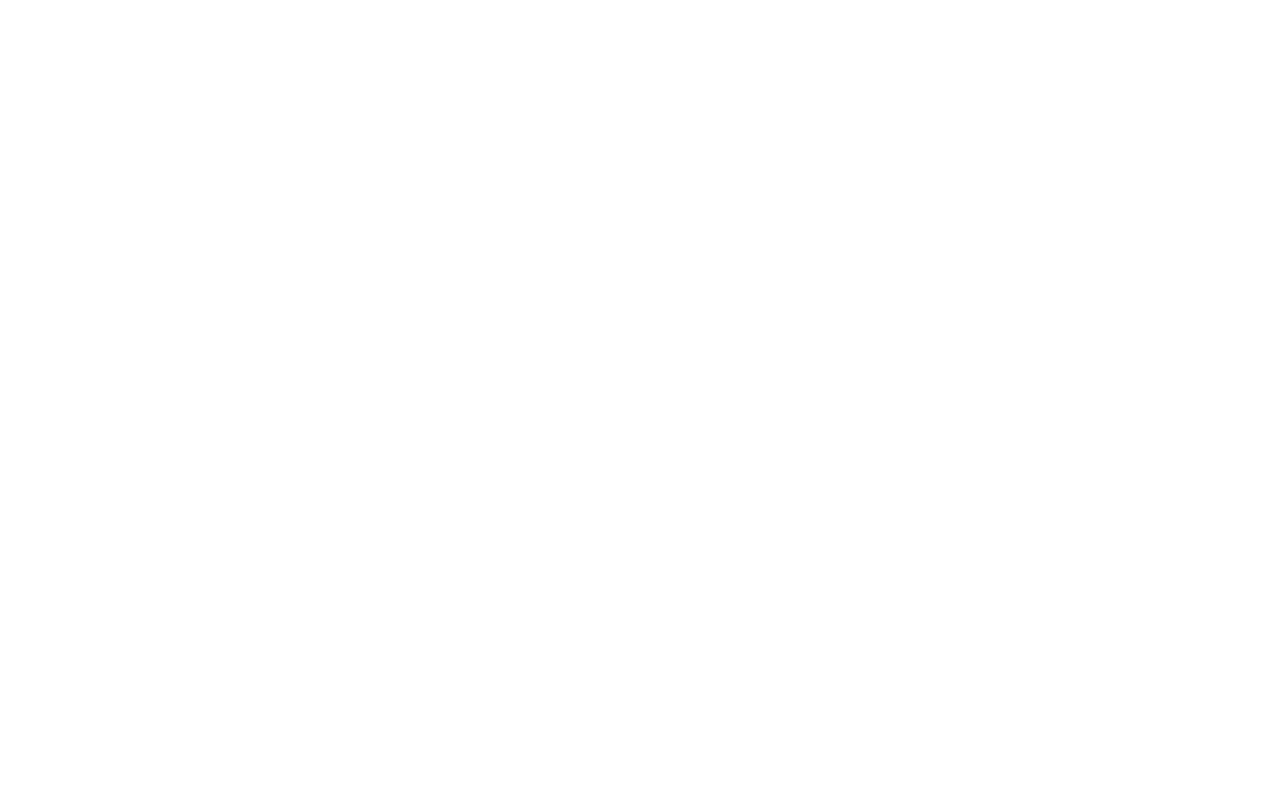
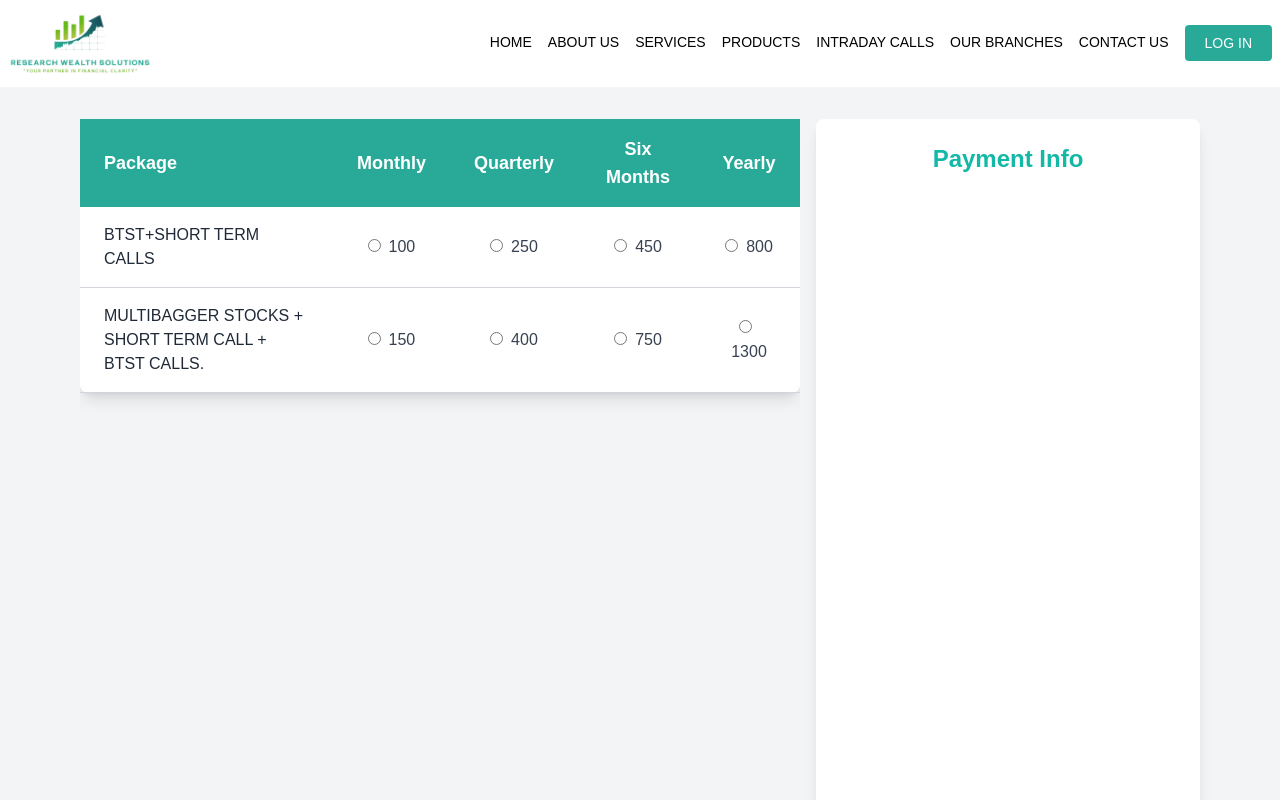
Before and after one commit to amitpateloffical/Research-Wealth-Solutions--React, a React (Vite) app: page /services in a window 1280 px wide. Before the commit this address had no page. Shown: the top 800 px of the page. Built offline with nearby package versions, Linux system fonts and the light colour scheme.

Commit message:
all pages

```diff
--- a/src/App.jsx
+++ b/src/App.jsx
@@ -4,6 +4,9 @@
 import Home from './pages/Home'
 import Login from './components/Login'
 import AboutUs from './pages/AboutUs'
+import Services from './pages/Services'
+import Products from './pages/Products'
+import IntradayCalls from './pages/IntradayCalls'
 
 function App() {
   return (
@@ -12,8 +15,11 @@
       <Routes>
         <Route path="/" element={<StaticLayout />}>
         <Route path="/login" element={<Login />} />
-          <Route path="" element={<Home />} />
+          <Route path="/" element={<Home />} />
           <Route path="/about-us" element={<AboutUs />} />
+          <Route path="/services" element={<Services />} />
+          <Route path="/products" element={<Products />} />
+          <Route path="/intraday-calls" element={<IntradayCalls/>} />
 
         </Route>
       </Routes>
--- a/src/components/Footer.jsx
+++ b/src/components/Footer.jsx
@@ -54,7 +54,7 @@
                                              {/* <span className="text-lg inline-block pt-1"><Location01Icon /></span> */}
                                              <a href="#" target="_blank">SCO 150 & 55, Bridge Market, 17C, Sector 17, Chandigarh, 160017.</a>
                                         </div>
-                                        <a className="flex gap-3 items-center" href={`tel:+910000000000`}>+91 00000 00000</a>
+                                        <a className="flex gap-3 items-center" href={`tel:+910000000000`}>+91 7693898747</a>
                                         <a className="flex gap-3 items-center" href={`mailto:info@example.com`}>info@researchwealthsolutions.com</a>
                                         <div className="social flex gap-2 sm:gap-3 items-center mt-2">
                                              <a href="#" target="_blank" className="border border-black rounded-full grid place-items-center w-8 h-8 text-sm sm:text-lg hover:bg-customTheme-theme2 hover:text-white hover:border-customTheme-theme1"><FaInstagram /></a>
--- a/src/components/Header.jsx
+++ b/src/components/Header.jsx
@@ -13,9 +13,9 @@
                          <div className="flex gap-4 items-center">
                               <Link to="/" className="uppercase font-medium text-sm border-b-2 border-transparent transition-colors duration-300 hover:border-customTheme-theme1">Home</Link>
                               <Link to="/about-us" className="uppercase font-medium text-sm border-b-2 border-transparent transition-colors duration-300 hover:border-customTheme-theme1">About Us</Link>
-                              <Link to="/" className="uppercase font-medium text-sm border-b-2 border-transparent transition-colors duration-300 hover:border-customTheme-theme1">Services</Link>
-                              <Link to="/" className="uppercase font-medium text-sm border-b-2 border-transparent transition-colors duration-300 hover:border-customTheme-theme1">Products</Link>
-                              <Link to="/" className="uppercase font-medium text-sm border-b-2 border-transparent transition-colors duration-300 hover:border-customTheme-theme1">Intraday Calls</Link>
+                              <Link to="/services" className="uppercase font-medium text-sm border-b-2 border-transparent transition-colors duration-300 hover:border-customTheme-theme1">Services</Link>
+                              <Link to="/products" className="uppercase font-medium text-sm border-b-2 border-transparent transition-colors duration-300 hover:border-customTheme-theme1">Products</Link>
+                              <Link to="/intraday-calls" className="uppercase font-medium text-sm border-b-2 border-transparent transition-colors duration-300 hover:border-customTheme-theme1">Intraday Calls</Link>
                               <Link to="/" className="uppercase font-medium text-sm border-b-2 border-transparent transition-colors duration-300 hover:border-customTheme-theme1">Our Branches</Link>
                               <Link to="/" className="uppercase font-medium text-sm border-b-2 border-transparent transition-colors duration-300 hover:border-customTheme-theme1">Contact Us</Link>
                               <Link to="/login" className="uppercase font-medium text-sm cursor-pointer px-5 py-2 text-white rounded bg-customTheme-theme1 hover:bg-customTheme-theme2">
--- a/src/components/Login.jsx
+++ b/src/components/Login.jsx
@@ -15,7 +15,10 @@
 
   return (
     <div className="flex items-center justify-center min-h-screen bg-gray-100">
-      <div className="max-w-md w-full bg-white rounded-lg shadow-md p-8">
+      <div className="max-w-md w-full bg-white rounded-lg shadow-md px-8 py-8">
+        <div className="pb-4 max-w-44 mx-auto text-center">
+          <img src="/images/logo.png" alt=""  />
+        </div>
         <h2 className="text-2xl font-bold text-center text-gray-700 mb-6">
           Login to Your Account
         </h2>
@@ -34,7 +37,7 @@
               value={formData.username}
               onChange={handleChange}
               placeholder="Enter your username"
-              className="w-full mt-1 p-2 border border-gray-300 rounded-lg focus:ring-blue-500 focus:border-blue-500"
+              className="w-full mt-1 p-2 border border-gray-300 rounded-lg focus:ring-customTheme-theme1 focus:border-customTheme-theme1"
               required
             />
           </div>
@@ -54,7 +57,7 @@
               value={formData.password}
               onChange={handleChange}
               placeholder="Enter your password"
-              className="w-full mt-1 p-2 border border-gray-300 rounded-lg focus:ring-blue-500 focus:border-blue-500"
+              className="w-full mt-1 p-2 border border-gray-300 rounded-lg focus:ring-customTheme-theme1 focus:border-customTheme-theme1"
               required
             />
           </div>
@@ -64,7 +67,7 @@
             <input
               type="checkbox"
               id="remember-me"
-              className="w-4 h-4 text-blue-500 border-gray-300 rounded focus:ring-blue-400 focus:ring-opacity-25"
+              className="w-4 h-4 bg-customTheme-theme1 border-gray-300 rounded focus:ring-customTheme-theme1 focus:ring-opacity-25"
             />
             <label
               htmlFor="remember-me"
@@ -77,26 +80,26 @@
           {/* Login Button */}
           <button
             type="submit"
-            className="w-full bg-blue-500 text-white p-2 rounded-lg hover:bg-blue-600 transition duration-200"
+            className="w-full bg-customTheme-theme1 text-white p-2 rounded-lg hover:bg-green-600 transition duration-200"
           >
             Login
           </button>
         </form>
 
         {/* Divider */}
-        <div className="mt-6 flex items-center justify-between">
+        {/* <div className="mt-6 flex items-center justify-between">
           <span className="border-t flex-grow border-gray-300"></span>
           <span className="mx-3 text-sm text-gray-500">OR</span>
           <span className="border-t flex-grow border-gray-300"></span>
-        </div>
+        </div> */}
 
         {/* Sign Up Link */}
-        <p className="mt-6 text-center text-sm text-gray-600">
+        {/* <p className="mt-6 text-center text-sm text-gray-600">
           Dont have an account?{" "}
           <a href="#" className="text-blue-500 hover:underline">
             Sign Up
           </a>
-        </p>
+        </p> */}
       </div>
     </div>
   );
--- a/src/pages/AboutUs.jsx
+++ b/src/pages/AboutUs.jsx
@@ -11,7 +11,7 @@
               <p>
                 <span className="font-semibold">Research Wealth Solutions</span>,
                 led by our founder and Chief Analyst{" "}
-                <span className="font-semibold">Ms. abcd</span>, is a SEBI
+                <span className="font-semibold">Miss Shruti Mishra</span>, is a SEBI
                 Registered Research Analyst service. With her impressive academic
                 background of <span className="italic">B.Com and M.Com</span> and
                 her exceptional expertise in the Indian Financial Market, Sanchi
@@ -27,7 +27,7 @@
                 generate wealth through value investing.
               </p>
               <p>
-                Ms. abcd believes in identifying and recommending only futuristic
+                Miss Shruti Mishra believes in identifying and recommending only futuristic
                 stocks with the potential to become super multi-baggers. This
                 vision and dedication led her to clear all three SEBI (Research
                 Analyst) exams, equipping her to guide investors toward financial
@@ -114,7 +114,7 @@
                 Sector 17, Chandigarh, 160017
               </p>
               <p className="text-gray-700">
-                <strong>Phone:</strong> +91 00000 00000
+                <strong>Phone:</strong> +91 7693898747
               </p>
               <p className="text-gray-700">
                 <strong>Email:</strong> info@researchwealthsolutions.com
--- /dev/null
+++ b/src/pages/IntradayCalls.jsx
@@ -0,0 +1,8 @@
+const IntradayCalls = () => {
+    return (
+        <>
+        hey
+        </>
+    );
+};
+export default IntradayCalls;
--- /dev/null
+++ b/src/pages/Products.jsx
@@ -0,0 +1,44 @@
+import { Link } from "react-router-dom";
+const Products = () => {
+return(
+    <>
+<div className="flex  justify-center min-h-screen bg-gray-100 px-4 py-8">
+        <div className="grid grid-cols-1 md:grid-cols-2 gap-8 max-w-6xl w-1/2 h-24">
+          {/* Card 1 */}
+          <Link
+            to="/page1"
+            className="bg-white shadow-lg rounded-lg p-6 flex flex-col items-center justify-center hover:shadow-xl transition-shadow duration-300 "
+          >
+            {/* Logo */}
+            <img
+              src="/images/logo.png"
+              alt="Company Logo"
+              className="max-w-44 mx-auto mb-4"
+            />
+            {/* Heading */}
+            <h2 className="text-2xl font-bold text-teal-700">
+              Bullish India Direct
+            </h2>
+          </Link>
+
+          {/* Card 2 */}
+          <Link
+            to="/page2"
+            className="bg-white shadow-lg rounded-lg p-6 flex flex-col items-center justify-center hover:shadow-xl transition-shadow duration-300"
+          >
+            {/* Logo */}
+            <img
+              src="/images/logo.png"
+              alt="Company Logo"
+              className="max-w-44 mx-auto mb-4"
+            />
+            {/* Heading */}
+            <h2 className="text-2xl font-bold text-teal-700 ">
+            Bullish India Smallcase
+            </h2>
+          </Link>
+        </div>
+      </div>    </>
+);
+};
+export default Products;
--- /dev/null
+++ b/src/pages/Services.jsx
@@ -0,0 +1,157 @@
+const Services = () => {
+  return (
+    <>
+      <div className="flex  justify-center h-screen bg-gray-100 py-8">
+        <div className="grid grid-cols-1 md:grid-cols-[3fr_1fr] gap-4 w-full max-w-6xl px-4">
+          {/* Left Table */}
+          <div className="overflow-x-auto">
+            <table className="min-w-full table-auto border-collapse bg-white shadow-lg rounded-lg w-5/6">
+              <thead>
+                <tr className="bg-[rgb(41,170,152)] text-white">
+                  <th className="py-4 px-6 text-left text-lg">Package</th>
+                  <th className="py-4 px-6 text-center text-lg">Monthly</th>
+                  <th className="py-4 px-6 text-center text-lg">Quarterly</th>
+                  <th className="py-4 px-6 text-center text-lg">Six Months</th>
+                  <th className="py-4 px-6 text-center text-lg">Yearly</th>
+                </tr>
+              </thead>
+              <tbody>
+                <tr className="border-b border-gray-300 hover:bg-[rgb(218,245,240)]">
+                  <td className="py-4 px-6 text-left text-gray-800 font-medium">
+                    BTST+SHORT TERM CALLS
+                  </td>
+                  <td className="py-4 px-6 text-center">
+                    <input
+                      type="radio"
+                      name="monthly"
+                      id="monthly-1"
+                      className="mr-2"
+                    />
+                    <label
+                      htmlFor="monthly-1"
+                      className="text-gray-700 font-medium"
+                    >
+                      100
+                    </label>
+                  </td>
+                  <td className="py-4 px-6 text-center">
+                    <input
+                      type="radio"
+                      name="quarterly"
+                      id="quarterly-1"
+                      className="mr-2"
+                    />
+                    <label
+                      htmlFor="quarterly-1"
+                      className="text-gray-700 font-medium"
+                    >
+                      250
+                    </label>
+                  </td>
+                  <td className="py-4 px-6 text-center">
+                    <input
+                      type="radio"
+                      name="sixmonths"
+                      id="sixmonths-1"
+                      className="mr-2"
+                    />
+                    <label
+                      htmlFor="sixmonths-1"
+                      className="text-gray-700 font-medium"
+                    >
+                      450
+                    </label>
+                  </td>
+                  <td className="py-4 px-6 text-center">
+                    <input
+                      type="radio"
+                      name="yearly"
+                      id="yearly-1"
+                      className="mr-2"
+                    />
+                    <label
+                      htmlFor="yearly-1"
+                      className="text-gray-700 font-medium"
+                    >
+                      800
+                    </label>
+                  </td>
+                </tr>
+                <tr className="border-b border-gray-300 hover:bg-[rgb(218,245,240)]">
+                  <td className="py-4 px-6 text-left text-gray-800 font-medium">
+                    MULTIBAGGER STOCKS + SHORT TERM CALL + BTST CALLS.
+                  </td>
+                  <td className="py-4 px-6 text-center">
+                    <input
+                      type="radio"
+                      name="monthly"
+                      id="monthly-2"
+                      className="mr-2"
+                    />
+                    <label
+                      htmlFor="monthly-2"
+                      className="text-gray-700 font-medium"
+                    >
+                      150
+                    </label>
+                  </td>
+                  <td className="py-4 px-6 text-center">
+                    <input
+                      type="radio"
+                      name="quarterly"
+                      id="quarterly-2"
+                      className="mr-2"
+                    />
+                    <label
+                      htmlFor="quarterly-2"
+                      className="text-gray-700 font-medium"
+                    >
+                      400
+                    </label>
+                  </td>
+                  <td className="py-4 px-6 text-center">
+                    <input
+                      type="radio"
+                      name="sixmonths"
+                      id="sixmonths-2"
+                      className="mr-2"
+                    />
+                    <label
+                      htmlFor="sixmonths-2"
+                      className="text-gray-700 font-medium"
+                    >
+                      750
+                    </label>
+                  </td>
+                  <td className="py-4 px-6 text-center">
+                    <input
+                      type="radio"
+                      name="yearly"
+                      id="yearly-2"
+                      className="mr-2"
+                    />
+                    <label
+                      htmlFor="yearly-2"
+                      className="text-gray-700 font-medium"
+                    >
+                      1300
+                    </label>
+                  </td>
+                </tr>
+                {/* <!-- Add more rows as needed --> */}
+              </tbody>
+            </table>
+          </div>
+
+          {/* Right Payment Card */}
+          <div className="bg-white p-6 rounded-lg shadow-lg w-full md:w-96">
+            <h2 className="text-2xl font-bold text-center text-teal-500 mb-4">
+              Payment Info
+            </h2>
+          </div>
+        </div>
+      </div>
+    </>
+  );
+};
+export default Services;
```
